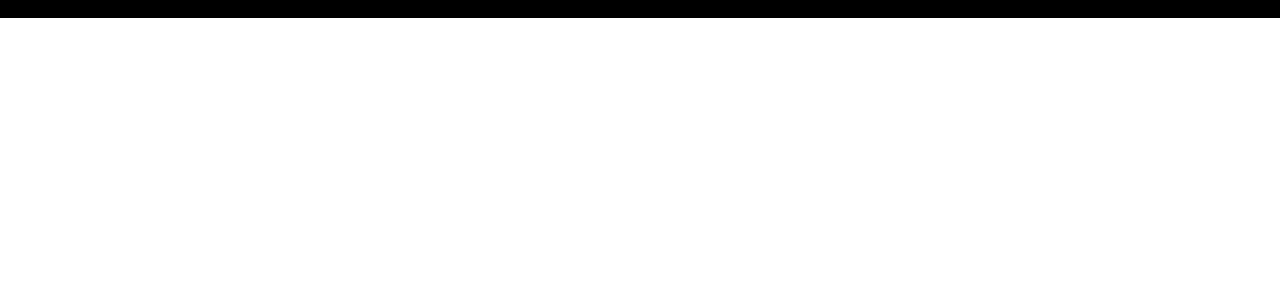
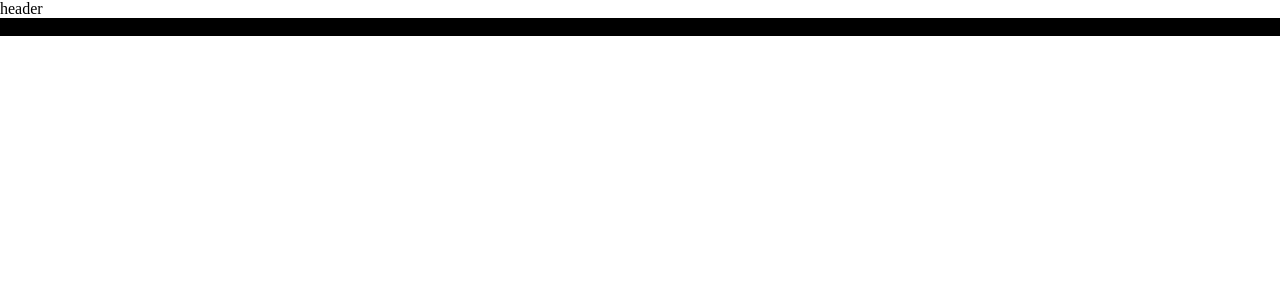
Before and after one commit to gokturkdogan/food-generator, a Vue app: page / in a window 1280 px wide. Shown: the top 300 px of the page. Built offline with nearby package versions, Linux system fonts and the light colour scheme.

Commit message:
header components get ready

```diff
--- a/src/App.vue
+++ b/src/App.vue
@@ -1,12 +1,15 @@
 <template>
   <div id="app">
-    <router-view />
+    <Layout />
   </div>
 </template>
 
 <script>
+import Layout from './layout/Layout.vue';
 export default {
   name: "App",
-  components: {}
+  components: {
+    Layout
+  }
 };
 </script>
--- /dev/null
+++ b/src/components/base/Header.vue
@@ -0,0 +1,15 @@
+<template>
+  <div class="header">
+    header
+  </div>
+</template>
+
+  <script>
+export default {
+  name: "Header",
+  components: {},
+};
+</script>
+<style lang="scss" scoped>
+
+</style>
--- /dev/null
+++ b/src/layout/Layout.vue
@@ -0,0 +1,16 @@
+<template>
+    <div class="layout">
+      <Header />
+      <router-view />
+    </div>
+  </template>
+
+  <script>
+  import Header from '../components/base/Header.vue';
+  export default {
+    name: "Layout",
+    components: {
+      Header
+    }
+  };
+  </script>
```
